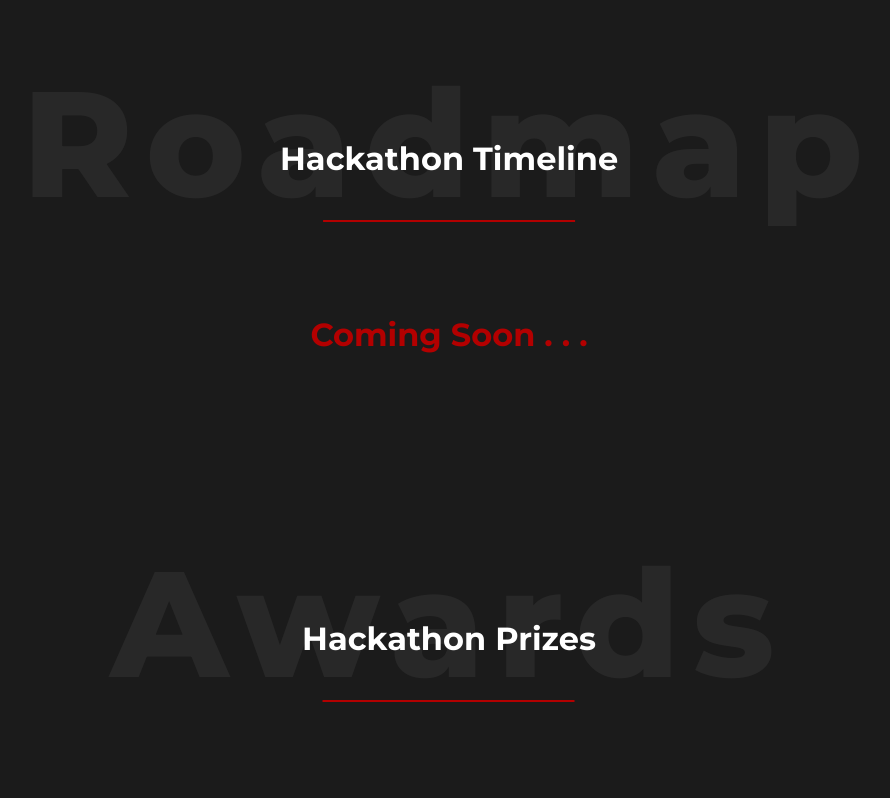
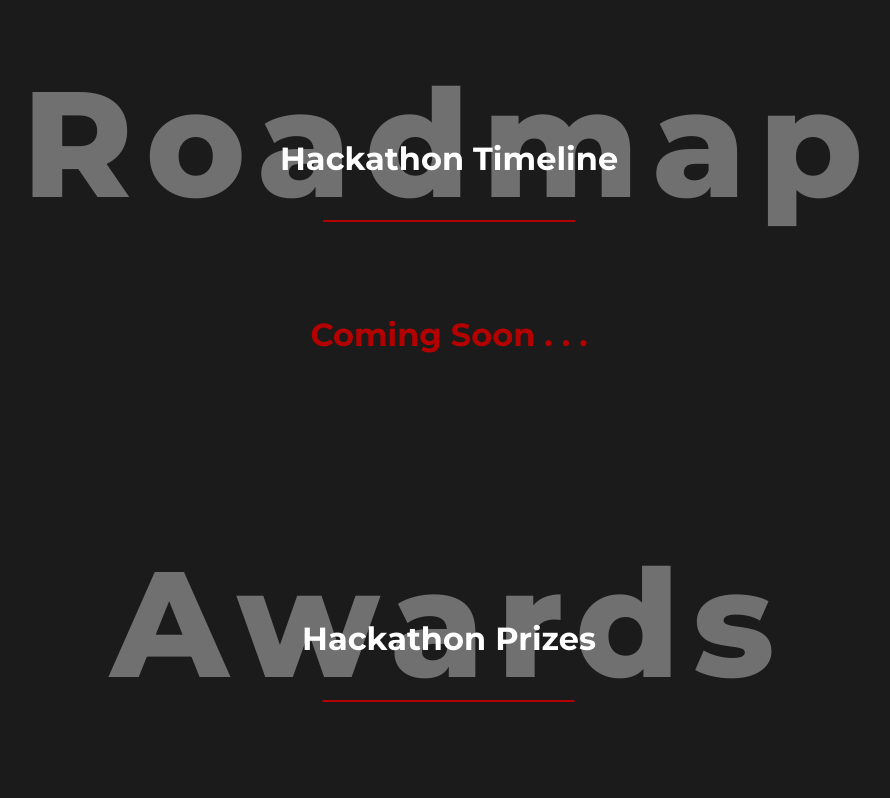
Before and after one commit to hack4bengal/s3, a React (Vite) app: page / in a window 1280 px wide. Shown: the part 1740-2538 px from the top of the page, without its empty margins (191-1081 px from the left). Built offline with nearby package versions, Linux system fonts and the light colour scheme.

Commit message:
color update 2

```diff
--- a/src/components/shared/header/Header.scss
+++ b/src/components/shared/header/Header.scss
@@ -10,12 +10,12 @@
 
   h1 {
     font-weight: 900;
-    color: rgba(255, 255, 255, 0.06);
+    color: rgba(112, 112, 112);
     position: absolute;
     transform: translate(-50%, -50%);
     left: 50%;
     top: 20%;
-    z-index: 2;
+    z-index: -2;
 
     &::after {
       content: "";
```
